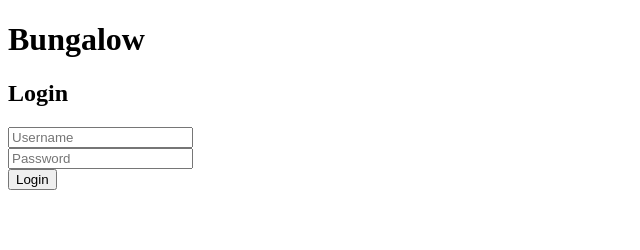
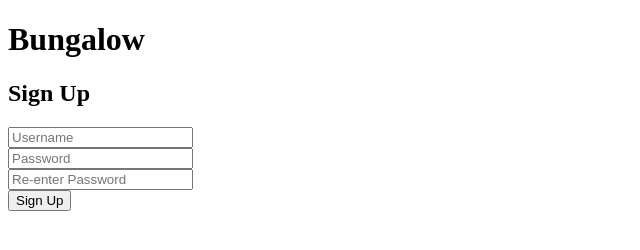
Before and after one commit to goddtriffin/Oasis, a website: page public/index.html in a window 1280 px wide. Shown: the whole page, without its empty margins (0-640 px from the left). Drawn offline with nearby package versions, Linux system fonts and the light colour scheme; no server answers.

Commit message:
Create basic signup scheme.

```diff
--- a/public/index.html
+++ b/public/index.html
@@ -12,6 +12,7 @@
 
         <!-- authentication -->
         <script src="/scripts/authentication/authentication.js"></script>
+        <script src="/scripts/authentication/signup.js"></script>
         <script src="/scripts/authentication/login.js"></script>
 
         <!-- client -->
--- a/public/scripts/authentication/authentication.js
+++ b/public/scripts/authentication/authentication.js
@@ -35,3 +35,20 @@ function getPasswordInputField () {
     // return completed password input field
     return passwordInputField;
 }
+
+// returns repassword input field (for re-entering password)
+function getRepasswordInputField () {
+    // create input field
+    const repasswordInputField = document.createElement('input');
+
+    // set attributes
+    repasswordInputField.setAttribute('alt', 'username input field');
+    repasswordInputField.setAttribute('autocomplete', 'off');
+    repasswordInputField.setAttribute('id', 'repasswordInputField');
+    repasswordInputField.setAttribute('placeholder', 'Re-enter Password');
+    repasswordInputField.setAttribute('required', 'true');
+    repasswordInputField.setAttribute('type', 'password');
+
+    // return completed repassword input field
+    return repasswordInputField;
+}
--- /dev/null
+++ b/public/scripts/authentication/signup.js
@@ -0,0 +1,72 @@
+//
+//      Callbacks
+//
+
+// handles signing up
+function signup (e) {
+    e.preventDefault();
+
+    // get user info
+    const username = document.getElementById('usernameInputField').value;
+    const password = document.getElementById('passwordInputField').value;
+    const repassword = document.getElementById('repasswordInputField').value;
+
+    if (password !== repassword) {
+        console.log('passwords don\'t match');
+        return;
+    }
+
+    console.log('signup: username: ' + username + ' , password: ' + password);
+}
+
+//
+//      Signup Form Creation
+//
+
+// returns form for signing up
+function getSignupForm () {
+    // create form
+    const signupForm = document.createElement('form');
+
+    // set attributes
+    signupForm.setAttribute('id', 'signupForm');
+
+    // add necessary elements
+    signupForm.appendChild(getSignupHeader());
+    signupForm.appendChild(getUsernameInputField());
+    signupForm.appendChild(getPasswordInputField());
+    signupForm.appendChild(getRepasswordInputField());
+    signupForm.appendChild(getSignupButton());
+
+    // add listeners
+    signupForm.addEventListener('submit', signup);
+
+    // return completed signup form
+    return signupForm;
+}
+
+// returns signup form header
+function getSignupHeader () {
+    // create header
+    const signupHeader = document.createElement('h2');
+
+    // add info
+    signupHeader.innerHTML = "Sign Up";
+    signupHeader.setAttribute('id', 'signupHeader');
+
+    // return completed signup header
+    return signupHeader;
+}
+
+// returns signup button
+function getSignupButton () {
+    // create button
+    const signupButton = document.createElement('button');
+
+    // set attributes
+    signupButton.innerHTML = "Sign Up";
+    signupButton.setAttribute('id', 'signupButton');
+
+    // return completed signup button
+    return signupButton;
+}
--- a/public/scripts/client.js
+++ b/public/scripts/client.js
@@ -7,7 +7,10 @@ document.addEventListener('DOMContentLoaded', function() {
     document.body.appendChild(getPageHeader());
 
     // load login form
-    document.body.appendChild(getLoginForm());
+    // document.body.appendChild(getLoginForm());
+
+    // load signup form
+    document.body.appendChild(getSignupForm());
  }, false);
 
  //
```
